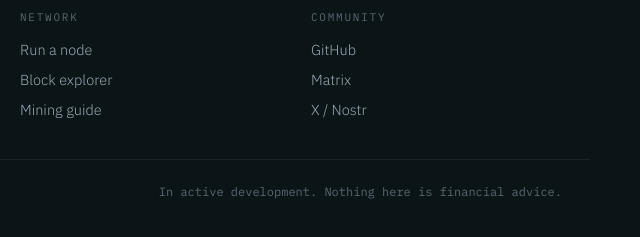
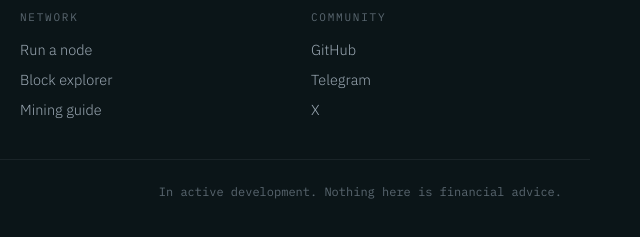
Before and after one commit to discretecoin/discrete-cash, a plain HTML site: page index.html in a window 1280 px wide. Shown: the part 5277-5514 px from the top of the page, 640-1280 px from the left. Drawn offline with Linux system fonts and the light colour scheme; a script that the page names is missing.

Commit message:
Add actual social links

```diff
--- a/index.html
+++ b/index.html
@@ -932,8 +932,8 @@
         <div class="dc-style-103">Community</div>
         <div class="dc-style-104">
           <a href="https://github.com/discretecoin" class="dc-style-105 dc-hover-1">GitHub</a>
-          <a href="#" class="dc-style-105 dc-hover-1">Matrix</a>
-          <a href="#" class="dc-style-105 dc-hover-1">X / Nostr</a>
+          <a href="https://t.me/discretecoin" class="dc-style-105 dc-hover-1">Telegram</a>
+          <a href="https://twitter.com/discretecoin" class="dc-style-105 dc-hover-1">X</a>
         </div>
       </div>
     </div>
```
